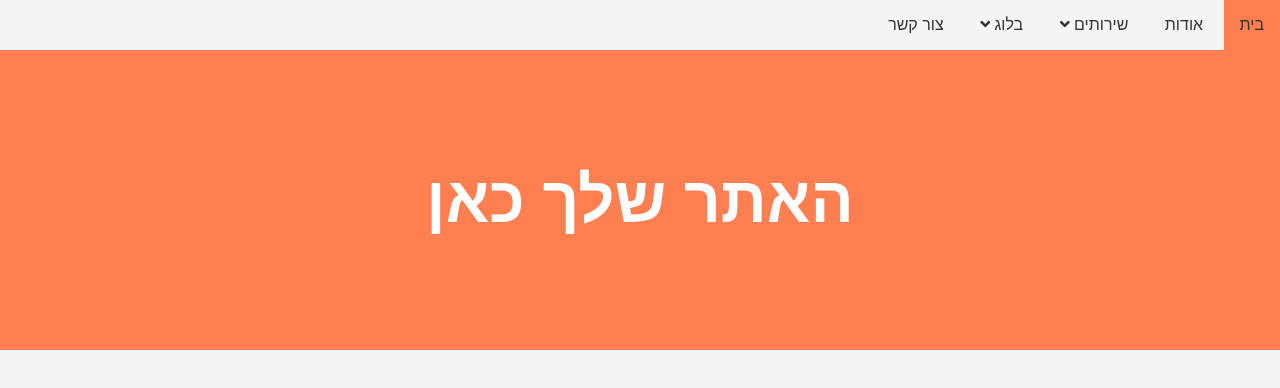
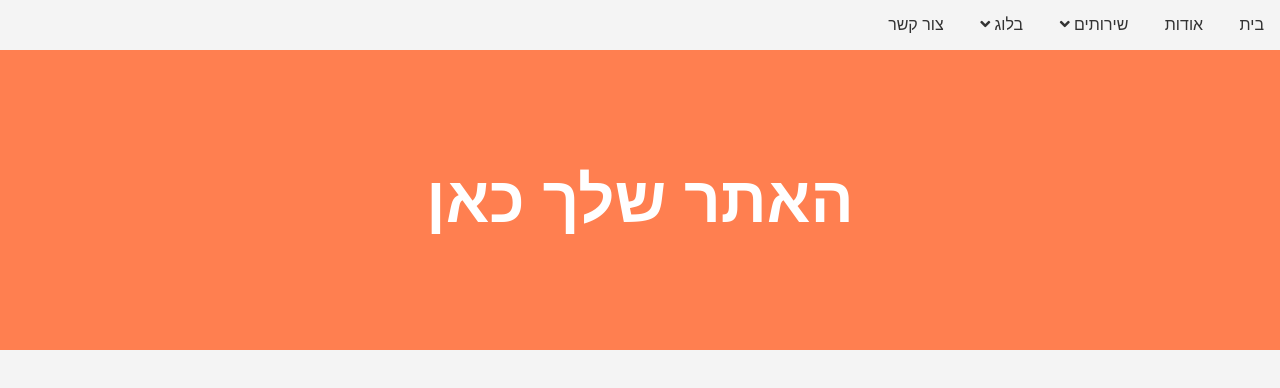
Before and after one commit to obrm/dropdown, a plain HTML site: page index.html in a window 1280 px wide. Drawn offline with Linux system fonts and the light colour scheme.

Commit message:
Update index.html

```diff
--- a/index.html
+++ b/index.html
@@ -14,7 +14,7 @@
 <body>
   <nav id="navbar">
     <ul>
-      <li class="current"><a href="#">בית</a></li>
+      <li><a href="#">בית</a></li>
       <li><a href="#">אודות</a></li>
       <li>שירותים <i class="fas fa-angle-down"></i>
         <ul>
```
